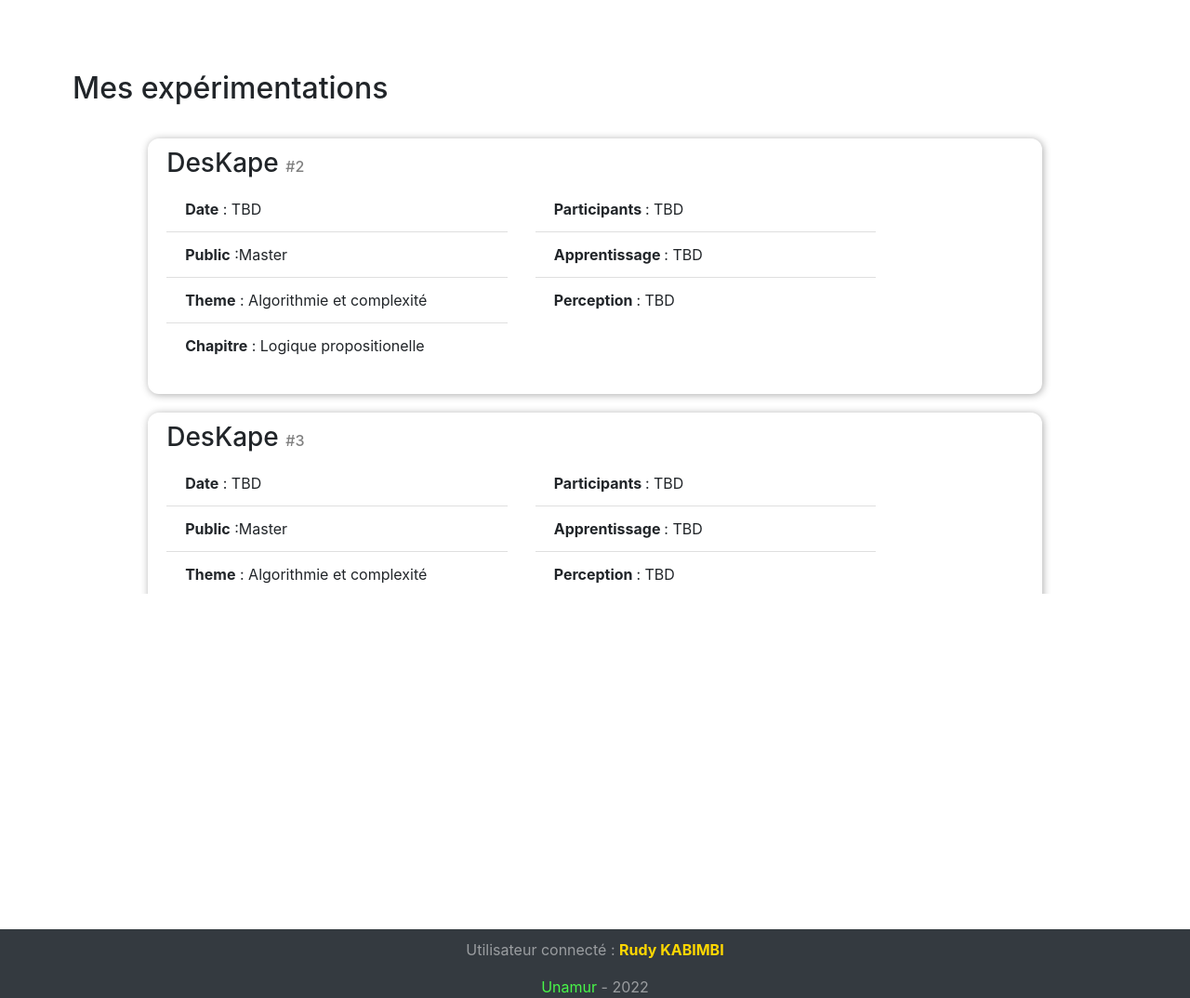
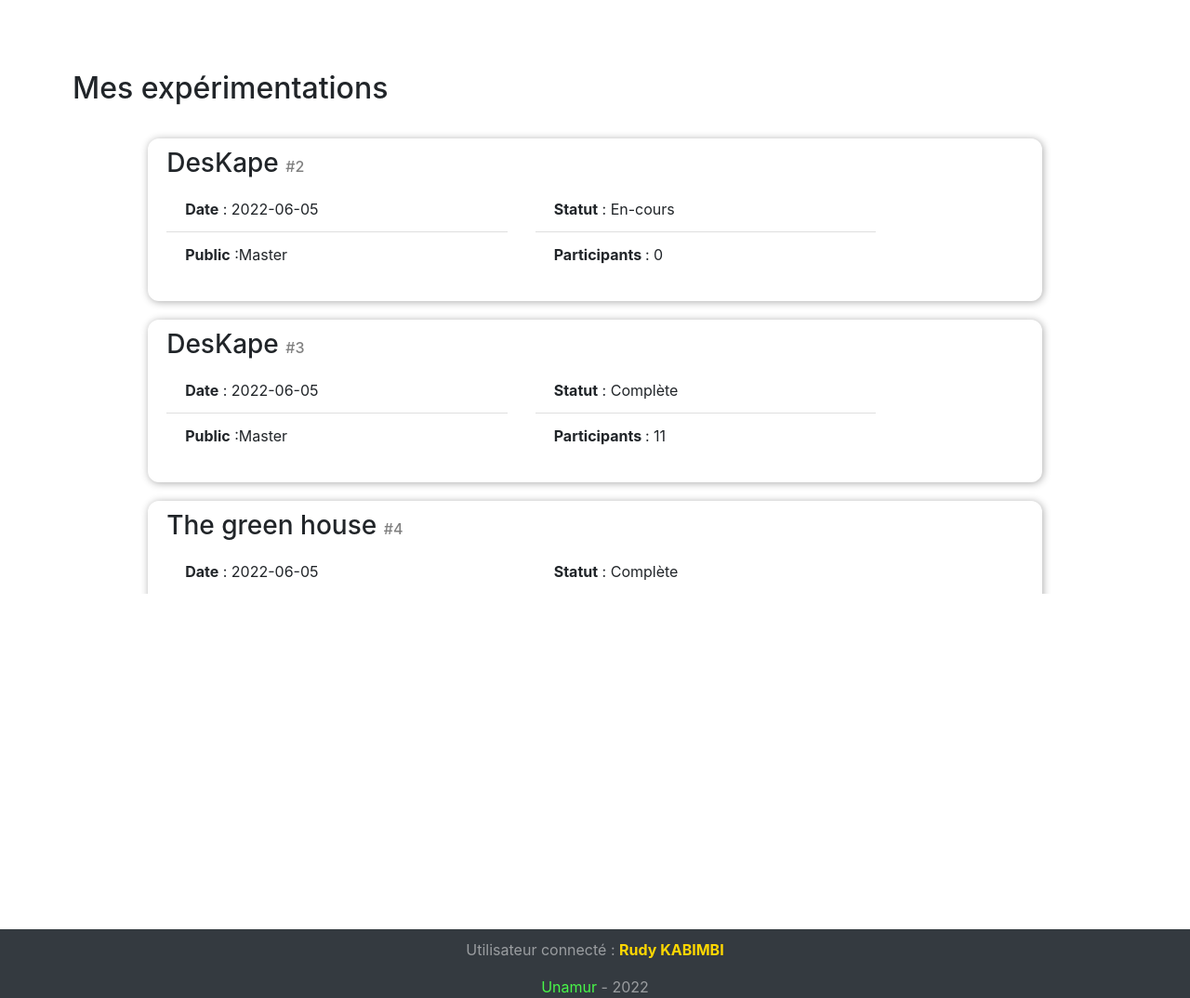
Before and after one commit to rkabimbi/evscape_flask_ok, a Flask app: page /mesExperimentations in a window 1280 px wide. Shown: the part 56-1130 px from the top of the page at 93% size. Run offline with Flask 2, Linux system fonts and the light colour scheme; a user stored in the database is signed in; data comes from the database, SQL or seed files in the repository; some libraries are stand-ins or nearby versions.

Commit message:
mes experimentations carts ok

```diff
--- a/my_app/routes_mesExperimentations.py
+++ b/my_app/routes_mesExperimentations.py
@@ -38,6 +38,8 @@ from datetime import date
 
 from my_app.models.jeei_package.jeei import Jeei
 from my_app.models.jeei_package.specification import Specification, Statut, Theme, PublicCible
+from my_app.models.evaluation import Evaluation
+from my_app.models.participant import Participant
 
 
 
@@ -57,6 +59,12 @@ def fonction_mesExperimentations():
         jeeiExperimente = Jeei.query.filter_by(id=experimentation.fk_JeeiId).first()
         specificationJeeiExperimente = Specification.query.filter_by(id=jeeiExperimente.fk_SpecificationId).first()
 
+        compteurParticipantConsentant=0
+        participants=Participant.query.filter_by(fk_ExperimentationId=experimentation.id).all()
+        for participant in participants:
+            if participant.consentement:
+                compteurParticipantConsentant=compteurParticipantConsentant+1
+
         experimentationDict={
             #tous les id ici me permettront de passer aux routes l'id afin qu'ils puissent savoir de quoi
             #il s'agit et rebalancer de l'info
@@ -67,9 +75,9 @@ def fonction_mesExperimentations():
             "publicCible":specificationJeeiExperimente.publicCible,
             "theme":specificationJeeiExperimente.theme,
             "chapitre":specificationJeeiExperimente.chapitre,
-            "participants":"TBD",
-            "Apprentissage":"TBD",
-            "PerceptionGlobale":"TBD",
+            "participants":compteurParticipantConsentant,
+            "dateEvenement":experimentation.dateEvenement,
+            "statut": experimentation.etape12
         }
 
         experimentationsTabDeDict.append(experimentationDict)
--- a/my_app/static/css/mesExperimentations.css
+++ b/my_app/static/css/mesExperimentations.css
@@ -52,7 +52,7 @@
   {
     margin: 10px;
     border-radius: 15px;
-    height: 275px;
+    height: 175px;
     border: 5px solid #ffffff;
     border-radius: 12px;
     transition: transform .2s;/*temps transition de mon hoover*/
--- a/my_app/templates/macros/macro_mesExperimentations.html
+++ b/my_app/templates/macros/macro_mesExperimentations.html
@@ -9,19 +9,14 @@
           <ul class="column list-group list-group-flush">
             <li class="list-group-item">
 
-              <B> Date</B> : TBD
+              <B> Date</B> : {{experimentation.dateEvenement}}
 
 
             </li>
             <li class="list-group-item">
               <B> Public</B> :{{experimentation.publicCible.value}}
             </li>
-            <li class="list-group-item">
-              <B> Theme</B> : {{experimentation.theme.value}}
-            </li>
-            <li class="list-group-item">
-                <B> Chapitre</B> : {{experimentation.chapitre}}
-              </li>
+
 
 
           </ul>
@@ -33,17 +28,21 @@
 
 
 
+
+
+          <li class="list-group-item">
+            <B> Statut</B> :
+              {% if experimentation.statut %}
+              Complète
+              {%else%}
+              En-cours
+              {%endif%}
+
+          </li>
           <li class="list-group-item">
             <B> Participants </B>: {{experimentation.participants}}
           </li>
 
-          <li class="list-group-item">
-            <B> Apprentissage </B>: {{experimentation.Apprentissage}}
-          </li>
-
-          <li class="list-group-item">
-            <B> Perception </B>: {{experimentation.PerceptionGlobale}}
-          </li>
 
 
         </ul>
```
Also changed, not shown: 1 other file.
